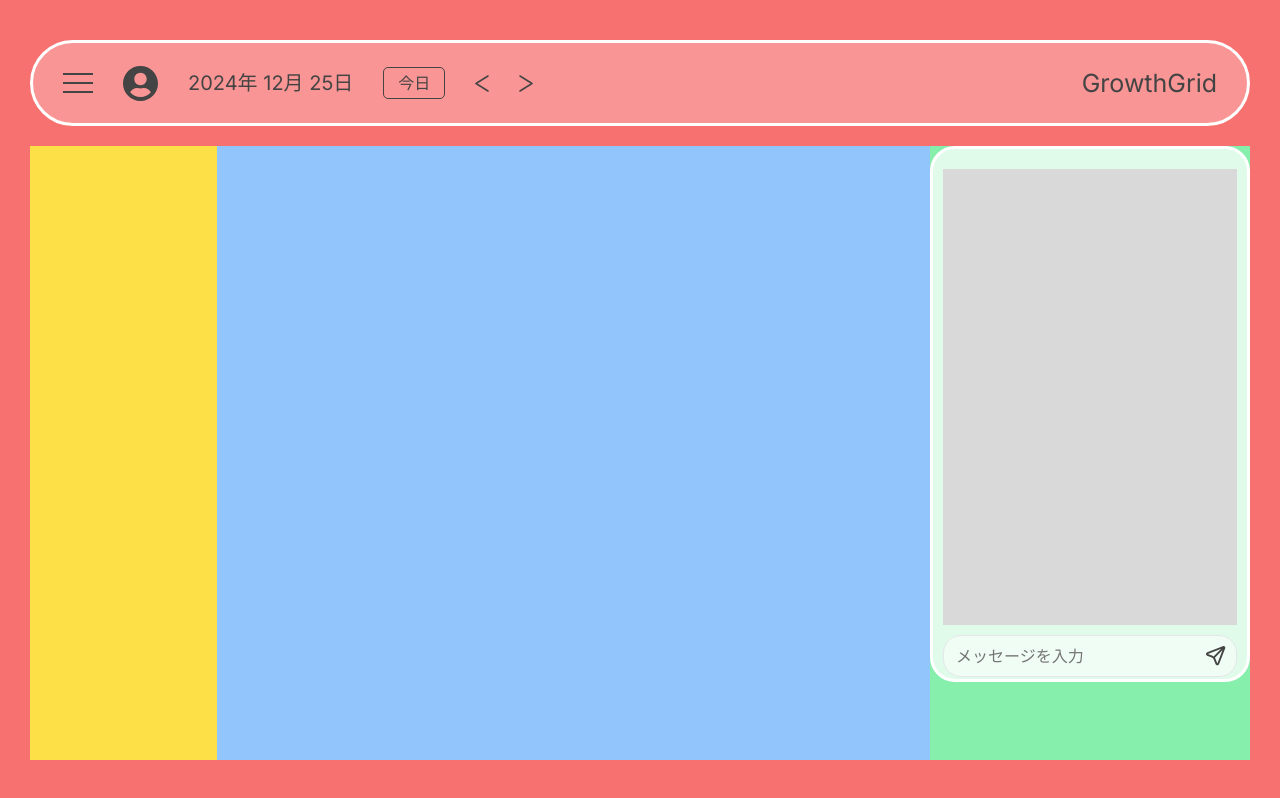
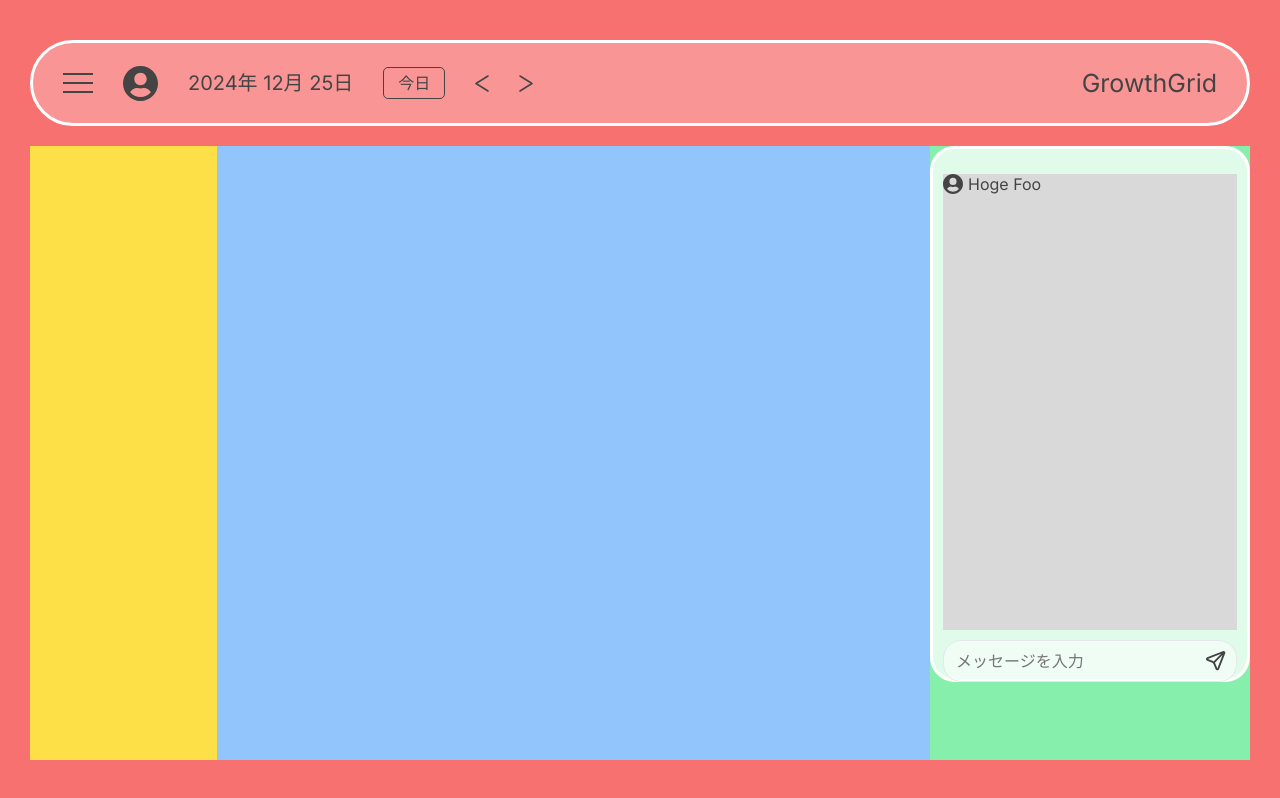
Before and after one commit to tuyotuyo-engineer/prj-calendar, a Next.js app in the folder frontend/: page /calendar in a window 1280 px wide. Built offline with nearby package versions, Linux system fonts and the light colour scheme.

Commit message:
💄 ChatUserHead作成

```diff
--- a/frontend/src/features/chat/components/Chat.tsx
+++ b/frontend/src/features/chat/components/Chat.tsx
@@ -1,11 +1,15 @@
 'use client';
-import { SubmitIcon } from '@/icons';
+import { IconUser, SubmitIcon } from '@/icons';
 import React from 'react';
+import { ChatUserHead } from './atoms/ChatUserHead';
+
 
 function Chat() {
   return (
     <div className='w-[32rem] h-[536px] bg-white/75 rounded-[25px] border-solid border-[3px] border-white flex-col py-[2rem] px-[1rem]'>
-      <div className='w-full h-[45.6rem] bg-custom-gray'></div>
+      <div className='w-full h-[45.6rem] bg-custom-gray'>
+        <ChatUserHead />
+      </div>
       <div className='flex justify-between items-center mt-[1rem] bg-white/50 rounded-[18px] border border-gray-200'>
         <input
           className='w-full h-[4rem] rounded-l-[18px] py-[1rem] px-[1.2rem] outline-none'
--- /dev/null
+++ b/frontend/src/features/chat/components/atoms/ChatUserHead.tsx
@@ -0,0 +1,12 @@
+import { IconUser } from '@/icons';
+
+const chatUserName = 'Hoge Foo';
+
+export const ChatUserHead = () => {
+  return (
+    <div className='flex h-[2rem] items-center gap-2 my-[0.5rem]'>
+      <IconUser />
+      <div className='text-custom-black font-normal'>{chatUserName}</div>
+    </div>
+  );
+};
--- /dev/null
+++ b/frontend/src/icons/icon-user.tsx
@@ -0,0 +1,21 @@
+// このファイルは自動生成されています。直接編集しないでください。
+import * as React from 'react';
+import type { SVGProps } from 'react';
+import { memo } from 'react';
+const SvgIconUser = (props: SVGProps<SVGSVGElement>) => (
+  <svg
+    xmlns='http://www.w3.org/2000/svg'
+    width={20}
+    height={20}
+    fill='none'
+    viewBox='0 0 20 20'
+    {...props}
+  >
+    <path
+      fill='#444'
+      d='M10 0C4.476 0 0 4.476 0 10s4.476 10 10 10 10-4.476 10-10S15.524 0 10 0m0 3.871a3.548 3.548 0 1 1 0 7.097 3.548 3.548 0 0 1 0-7.097m0 13.87a7.73 7.73 0 0 1-5.907-2.75c.758-1.426 2.242-2.41 3.972-2.41q.145.001.286.044c.524.17 1.072.278 1.649.278s1.129-.109 1.65-.278a1 1 0 0 1 .285-.044c1.73 0 3.214.984 3.972 2.41A7.73 7.73 0 0 1 10 17.742'
+    />
+  </svg>
+);
+const Memo = memo(SvgIconUser);
+export default Memo;
--- a/frontend/src/icons/index.ts
+++ b/frontend/src/icons/index.ts
@@ -1 +1,2 @@
+export { default as IconUser } from './icon-user';
 export { default as SubmitIcon } from './submit-icon';
--- a/frontend/tailwind.config.ts
+++ b/frontend/tailwind.config.ts
@@ -19,7 +19,8 @@ const config: Config = {
         main: '#FFF',
         sub: '#FFF',
         text: '#444',
-        'custom-gray': '#D9D9D9'
+        'custom-gray': '#D9D9D9',
+        'custom-black': '#444444'
       },
     },
   },
```
Also changed, not shown: frontend/src/icons/Icon - User.svg (added).
